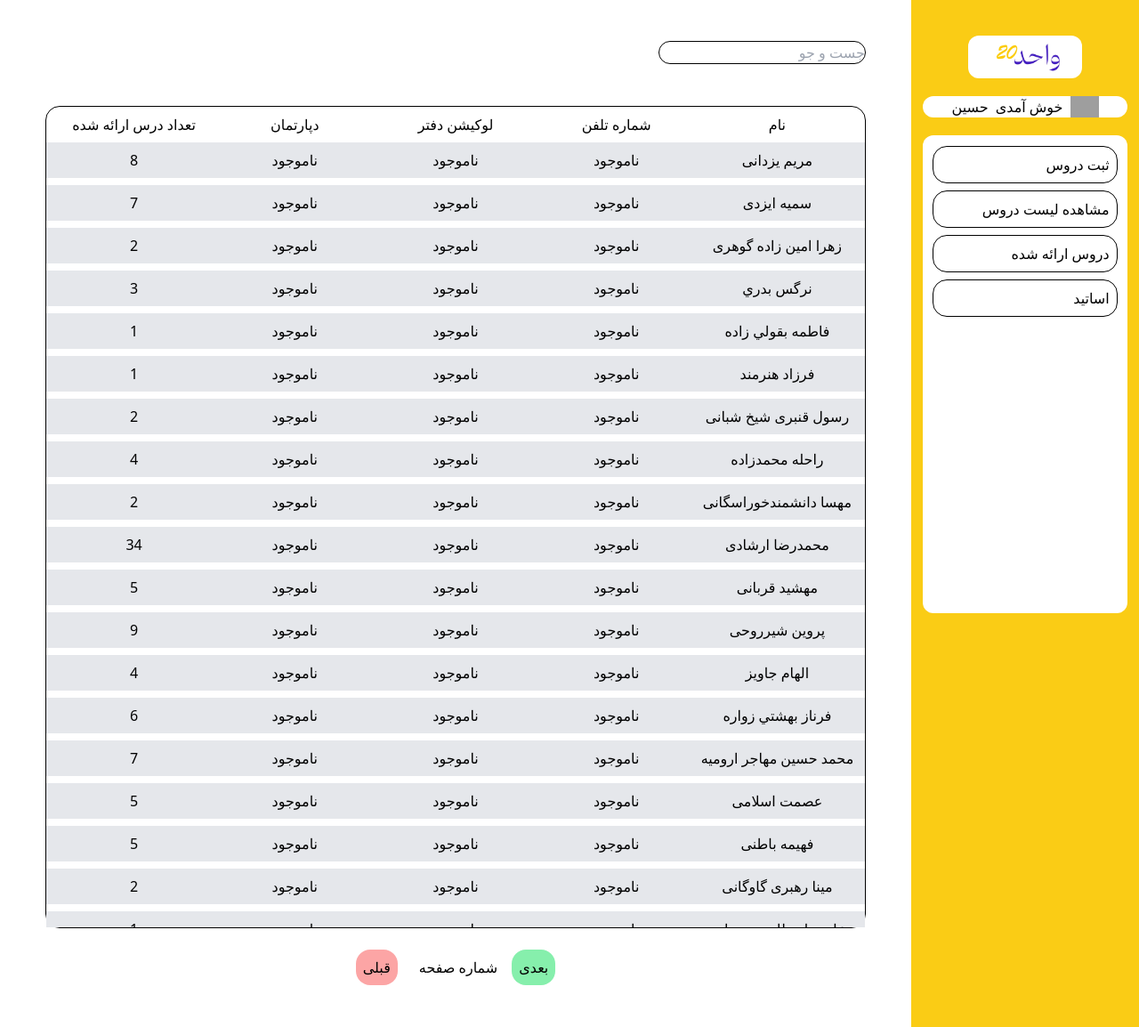
After one commit to hoseinkoshkian/vahed20, a Django app: page /cours/professors in a window 1280 px wide. The commit adds this page. Shown: the whole page at 89% size. Run offline with Django 5.2, Linux system fonts and the light colour scheme; data comes from the database, SQL or seed files in the repository; some libraries are stand-ins or nearby versions; grey boxes are pictures that could not be loaded.

Commit message:
add ostad

```diff
--- a/basetheme/templates/html/base/side.html
+++ b/basetheme/templates/html/base/side.html
@@ -27,6 +27,13 @@
             <p>دروس ارائه شده</p>
         </div>
         </a>
+
+        <a href="{% url 'professorView' %}">
+        <div id="course-registration" class="w-[90%] border border-black mx-auto p-2 rounded-2xl   ">
+            <p>اساتید</p>
+        </div>
+        </a>
+
     </div>
 
 
--- /dev/null
+++ b/basetheme/templates/html/course/professorsList.html
@@ -0,0 +1,42 @@
+{% extends 'html/base/base.html' %}
+{% load static %}
+
+{% block body %}
+    <div class="w-full   h-[100vh] gap-2 flex justify-center items-center flex-col ">
+    <div class="w-[90%] h-[5%] my-2  ">
+        <input class="border-black border rounded-2xl" type="text" placeholder="جست و جو">
+    </div >
+        <div class="  w-[90%] h-[80%] border-black border rounded-2xl flex flex-col">
+            <div class="grid-cols-5 grid p-2 text-center">
+                <div>نام</div>
+                <div>شماره تلفن</div>
+                <div>لوکیشن دفتر</div>
+                <div>دپارتمان</div>
+                <div>تعداد درس ارائه شده</div>
+            </div>
+            <div  id="professors-data" class="flex flex-col gap-2 overflow-y-scroll">
+                <div  class="grid-cols-5 grid p-2 text-center bg-gray-200">
+                    <div>دکتر مهدی مصلح</div>
+                    <div>۰۹۱۳</div>
+                    <div>گروه کامپیوتر</div>
+                    <div>کامپوتر</div>
+                    <div>۱۲</div>
+                </div>
+            </div>
+        </div>
+            <div class=" bottom-0 h-[5%]  mt-2 w-full  gap-4 flex justify-center items-center">
+                <div id="next-btn" class="bg-green-300  rounded-2xl px-2 py-2"> بعدی</div>
+                <div class="flex gap-2">
+                    <p>شماره صفحه </p>
+                    <div id="page-number"></div>
+                </div>
+                <div id="prev-btn" class="bg-red-300  rounded-2xl px-2 py-2">  قبلی</div>
+            </div>
+
+    </div>
+
+{% endblock %}
+
+{% block js %}
+    <script src="{% static 'js/course/professorList.js' %}"></script>
+{% endblock %}
--- a/basetheme/templates/html/course/showAllOfferedCourse.html
+++ b/basetheme/templates/html/course/showAllOfferedCourse.html
@@ -51,11 +51,7 @@
                         <option value="6" >جمعه </option>
                       </select>
                 </div>
-                <div class="flex flex-col w-[90%] mx-auto gap-2">
-                    <h3>بر تاریخ امتحان</h3>
-                                     <input id="exam_date" class="rounded-2xl" oninput="formatDateInput(this)" type="text" id="exam_date_filter" name="date" pattern="\d{4}/\d{2}/\d{2}" placeholder="0000/00/00"  required>
 
-                </div>
                 <div class="flex flex-col w-[90%] mx-auto gap-2">
                     <h3>ساعت شروع کلاس</h3>
                     <input id="start_time" class="rounded-2xl"  type="text" id="exam_date_filter" name="date" pattern="\d{2}:d{2}" placeholder="00:00"  required>
--- a/course/urls.py
+++ b/course/urls.py
@@ -14,5 +14,9 @@ urlpatterns = [
 #     api
     path('getCoursesApiView', getCoursesApiView.as_view(), name='getCoursesApiView'),
     path('api/getOfferedCoursesApiView', getOfferedCoursesApiView.as_view(), name='getOfferedCoursesApiView'),
+    path('api/getAllProfessor', getAllProfessor.as_view(), name='getAllProfessor'),
 
+    #professor
+    path('professor/<int:id>', professorView.as_view(), name='professorView'),
+    path('professors', professorsListView.as_view(), name='professorView'),
 ]
--- a/course/views.py
+++ b/course/views.py
@@ -236,7 +236,7 @@ class getCoursesApiView(View):
         courses_data = list(courses.values('code', 'name', 'practical_units', 'theoretical_units'))
         return JsonResponse({'courses': courses_data})
 
-
+from django.db.models import Count
 class getOfferedCoursesApiView(View):
     def get(self, request, *args, **kwargs):
         page_number = request.GET.get('page', 1)
@@ -250,10 +250,12 @@ class getOfferedCoursesApiView(View):
         start_time = request.GET.get('start_time', None)
         end_time = request.GET.get('end_time', None)
         course_name = request.GET.get('course_name', None)
-
+        professor_id = request.GET.get('professor_id', None)
+        print(professor_id)
         courses = OfferedCourse.objects.filter(is_active=True).values(
             'course__name',
             'professor__name',
+            'professor__id',
             'class_code__code',
             'weekday',
             'weekday_start_time',
@@ -275,7 +277,9 @@ class getOfferedCoursesApiView(View):
             courses = courses.filter(course__name__icontains=course_name)
         if course_code:
             courses = courses.filter(course__code__icontains=course_code)
-        print(courses.filter())
+        if professor_id:
+            courses = courses.filter(professor__id=professor_id)
+
         # اعمال فیلتر بر اساس روز هفته
         if weekday:
             # دیکشنری نگاشت روزهای هفته به معادل فارسی
@@ -317,3 +321,46 @@ class getOfferedCoursesApiView(View):
         data = list(page_obj)
         print(data)
         return JsonResponse(data, safe=False)
+class getAllProfessor(View):
+    def get(self, request, *args, **kwargs):
+        page_number = request.GET.get('page', 1)
+        items_per_page = 20
+        professor_name = request.GET.get('professor', None)
+
+        # فیلتر و شمارش تعداد دروس ارائه‌شده
+        professors = Professor.objects.annotate(
+            offered_courses_count=Count('offeredcourse')
+        ).values(
+            'id',
+            'name',
+            'phone_number',
+            'office_location',
+            'department',
+            'offered_courses_count',  # تعداد دروس ارائه‌شده
+        )
+
+        # اعمال فیلتر بر اساس نام استاد
+        if professor_name:
+            professors = professors.filter(name=professor_name)
+
+        # صفحه‌بندی
+        paginator = Paginator(professors, items_per_page)
+        page_obj = paginator.get_page(page_number)
+
+        # آماده‌سازی داده‌ها برای ارسال
+        data = {
+            "professors": list(page_obj),
+            "total_pages": paginator.num_pages,
+        }
+        return JsonResponse(data, safe=False)
+
+
+class professorView(View):
+    def get (self, request,id):
+        professor = Professor.objects.filter(id=id)
+        if not professor.exists():
+            return JsonResponse('professor not found', safe=False)
+        return render(request , 'html/course/professor.html' , {})
+class professorsListView(View):
+    def get (self, request):
+        return render(request , 'html/course/professorsList.html' , {})
--- a/static/js/course/main.js
+++ b/static/js/course/main.js
@@ -26,7 +26,7 @@ function fetchCourses(filterData = {}) {
             courses.forEach(course => {
                 table += `
                     <tr class="">
-                        <td><a href='/cours/showAllOfferdCourse?course_code=${course.code}';>${course.code}</a></td>
+                        <td><a href='/cours/showAllOfferdCourse?course_code=${course.code}'>${course.code}</a></td>
                         <td>${course.name}</td>
                         <td>${course.practical_units}</td>
                         <td>${course.theoretical_units}</td>
--- /dev/null
+++ b/static/js/course/professorList.js
@@ -0,0 +1,60 @@
+document.addEventListener('DOMContentLoaded', function () {
+    let currentPage = 1;
+
+    // دریافت اطلاعات اساتید
+    function fetchProfessors(page = 1) {
+        const url = `/cours/api/getAllProfessor?page=${page}`;
+
+        fetch(url)
+            .then((response) => response.json())
+            .then((data) => {
+                console.log('Professors Data received:', data);
+                professors = data.professors
+                // پاک کردن داده‌های قبلی
+                const professorsData = document.getElementById('professors-data');
+                professorsData.innerHTML = '';
+
+                // افزودن داده‌های جدید به جدول
+                professors.forEach((professor) => {
+                    const row = document.createElement('div');
+                    row.className = 'grid-cols-5 grid p-2 text-center bg-gray-200';
+                    row.innerHTML = `
+                        <div><a  href='/cours/showAllOfferdCourse?professor_id=${professor.id}'>${professor.name || 'ناموجود'}</a></div>
+                        <div>${professor.phone_number || 'ناموجود'}</div>
+                        <div>${professor.office_location || 'ناموجود'}</div>
+                        <div>${professor.department || 'ناموجود'}</div>
+                        <div>${professor.offered_courses_count || '0'}</div>
+                    `;
+                    professorsData.appendChild(row);
+                });
+
+                // تنظیم وضعیت دکمه‌ها
+                totalPages = data.total_pages;
+                console.log(page >= totalPages)
+                document.getElementById('prev-btn').disabled = page === 1;
+                document.getElementById('next-btn').disabled = page >= totalPages;
+
+                currentPage = page;
+            })
+            .catch((error) => {
+                console.error('Error:', error);
+            });
+    }
+
+    // هندلر دکمه "قبلی"
+    document.getElementById('prev-btn').addEventListener('click', function () {
+        if (currentPage > 1) {
+            fetchProfessors(currentPage - 1);
+        }
+    });
+
+    // هندلر دکمه "بعدی"
+    document.getElementById('next-btn').addEventListener('click', function () {
+         if (currentPage < totalPages) {
+            fetchProfessors(currentPage + 1);
+        }
+    });
+
+    // فراخوانی اطلاعات صفحه اول هنگام بارگذاری
+    fetchProfessors();
+});
```
Also changed, not shown: basetheme/templates/html/course/professor.html (added, +13 -0 lines), static/js/offeredCourse/main.js (+10 -4 lines), vahed20/settings.py (+11 -1 lines), static/js/course/professor.js (added).
